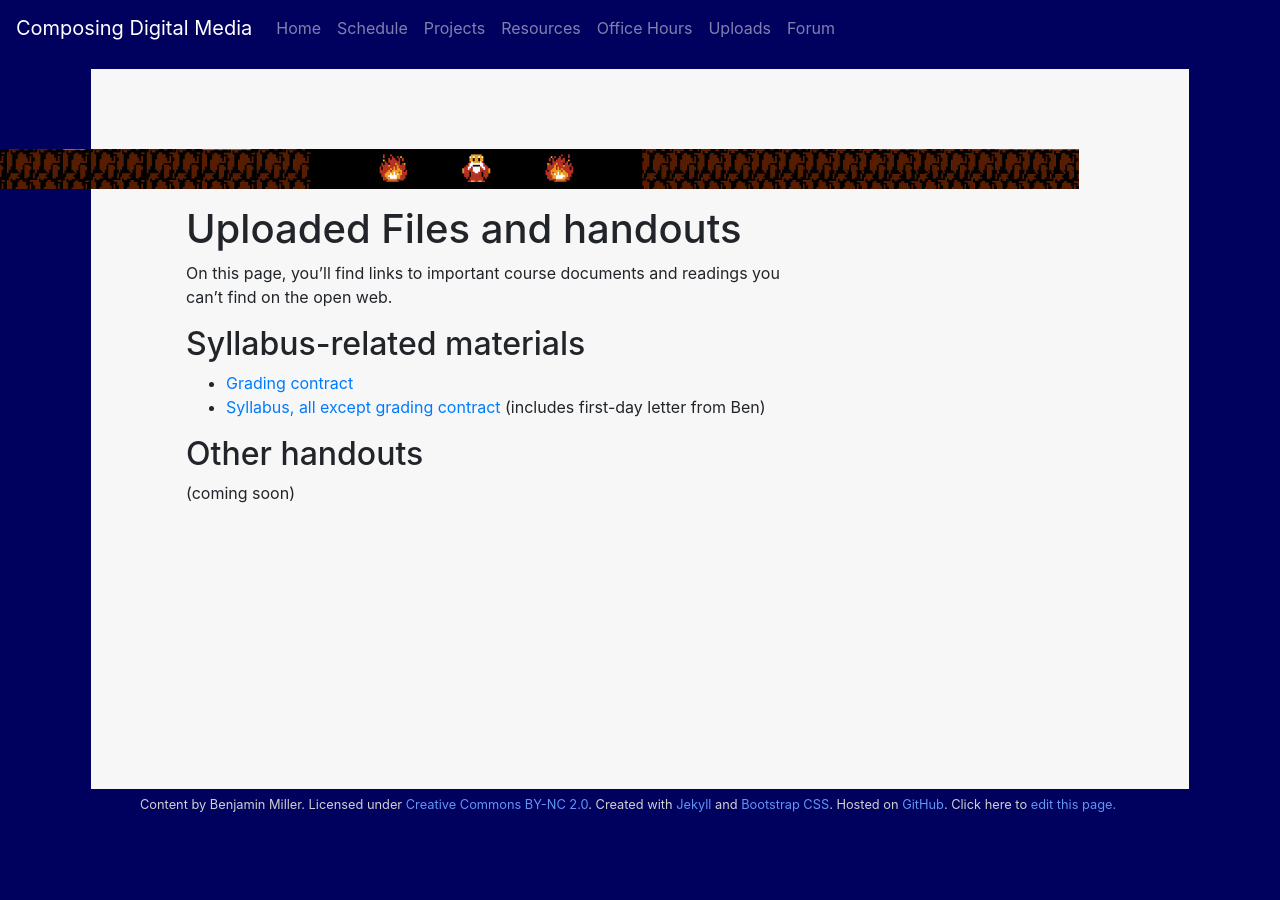
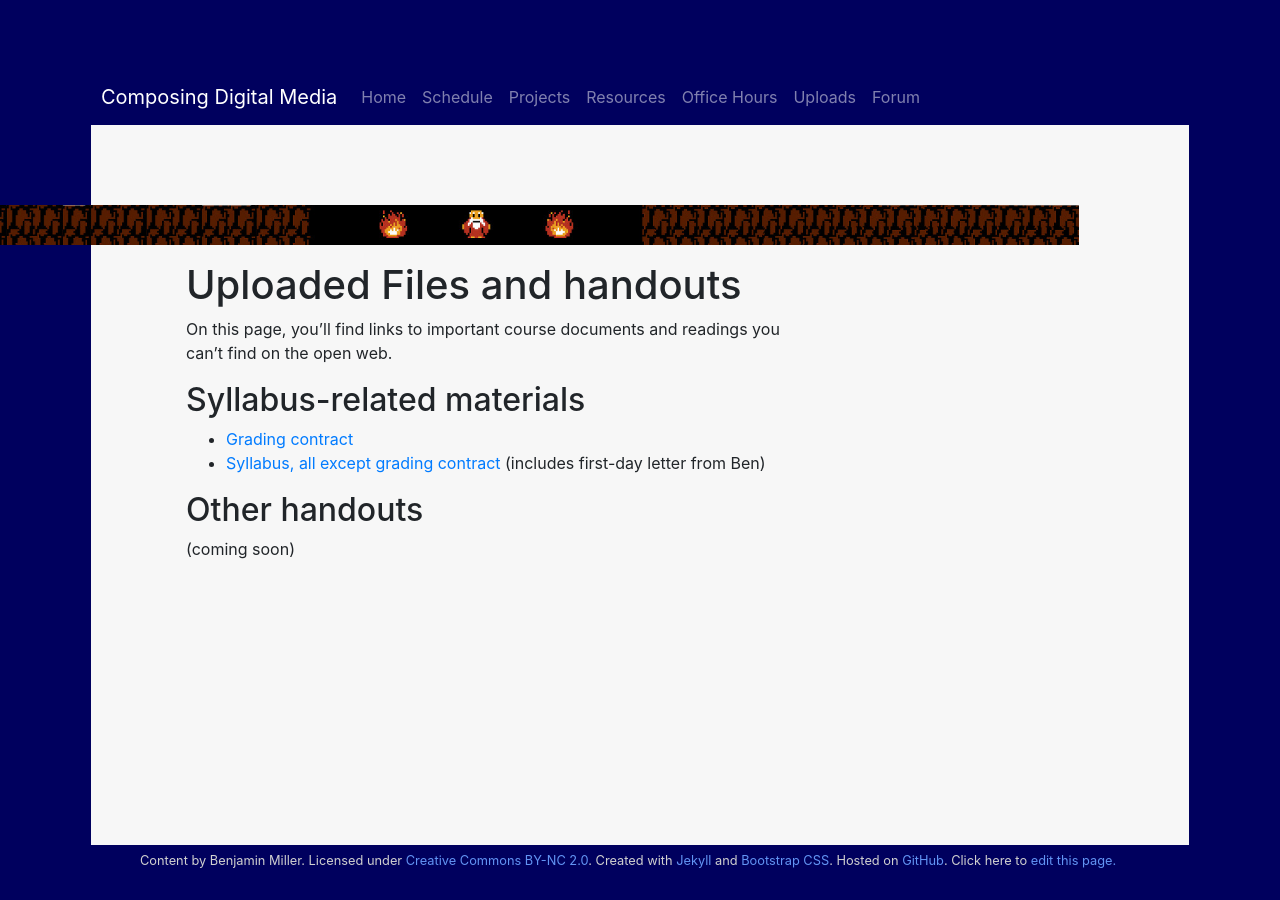
Before and after one commit to benmiller314/cdm2020spring, a Jekyll site: the page built from uploads.md, in a window 1280 px wide. Built offline with Jekyll 4.4.1, drawn with Linux system fonts in a browser that asks for light colours.

Commit message:
ditch the fixed-top and fixed-bottom
They're overlaying the layout in annoying ways

```diff
--- a/_includes/nav_bottom.html
+++ b/_includes/nav_bottom.html
@@ -1,6 +1,6 @@
 <section class="w-100">
 <a class="sr-only sr-only-focusable" href="#content">Back to main content</a>
-<nav class="navbar navbar-expand-lg navbar-light .bg-light fixed-bottom">
+<nav class="navbar navbar-expand-lg navbar-dark .bg-dark">
   {% include nav_contents.html %}
 </nav>
 </section>
--- a/_includes/nav_top.html
+++ b/_includes/nav_top.html
@@ -1,7 +1,7 @@
 <section class="w-100">
 <a class="sr-only sr-only-focusable" href="#content">Skip to main content</a>
   <div class="container">
-    <nav class="navbar navbar-expand-lg navbar-dark .bg-dark fixed-top">
+    <nav class="navbar navbar-expand-lg navbar-dark .bg-dark">  <!-- removing fixed-top -->
       {% include nav_contents.html %}
     </nav>
     {% if page.featuredimage %}
```
